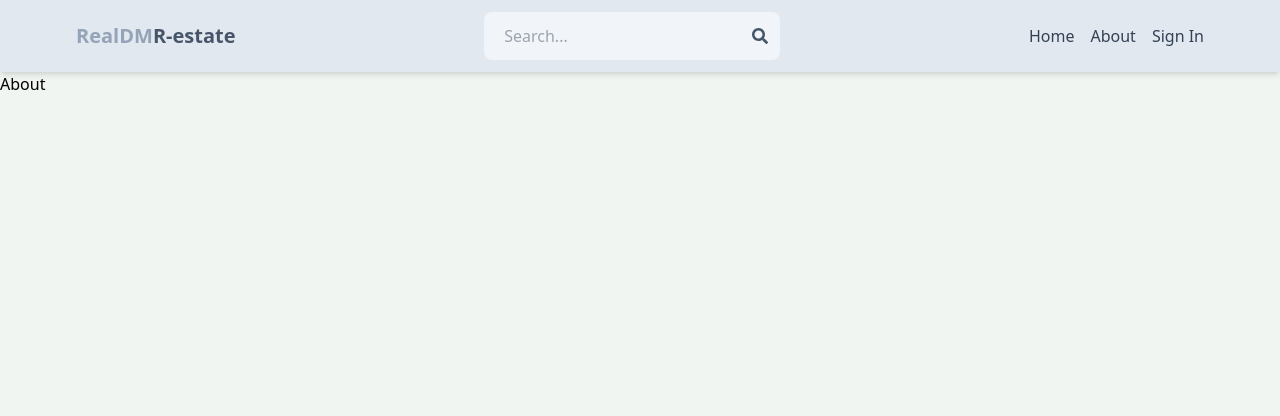
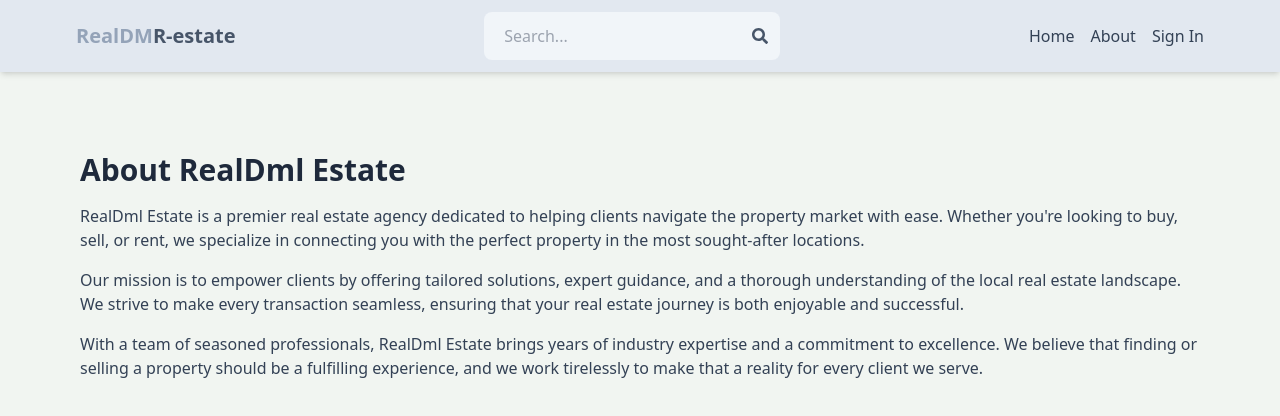
Before and after one commit to merlin254-X/full-stack-mern-estate, a React (Vite) app in the folder client/: page /about in a window 1280 px wide. Shown: the top 416 px of the page. Built offline with nearby package versions, Linux system fonts and the light colour scheme; no server answers.

Commit message:
complete about page

```diff
--- a/client/index.html
+++ b/client/index.html
@@ -2,9 +2,8 @@
 <html lang="en">
   <head>
     <meta charset="UTF-8" />
-    <link rel="icon" type="image/svg+xml" href="/vite.svg" />
     <meta name="viewport" content="width=device-width, initial-scale=1.0" />
-    <title>Vite + React</title>
+    <title>Realdml Estate</title>
   </head>
   <body>
     <div id="root"></div>
--- a/client/src/pages/About.jsx
+++ b/client/src/pages/About.jsx
@@ -1,7 +1,18 @@
-import React from 'react'
+import React from 'react';
 
 export default function About() {
   return (
-    <div>About</div>
-  )
+    <div className='py-20 px-4 max-w-6xl mx-auto'>
+      <h1 className='text-3xl font-bold mb-4 text-slate-800'>About RealDml Estate</h1>
+      <p className='mb-4 text-slate-700'>
+        RealDml Estate is a premier real estate agency dedicated to helping clients navigate the property market with ease. Whether you're looking to buy, sell, or rent, we specialize in connecting you with the perfect property in the most sought-after locations.
+      </p>
+      <p className='mb-4 text-slate-700'>
+        Our mission is to empower clients by offering tailored solutions, expert guidance, and a thorough understanding of the local real estate landscape. We strive to make every transaction seamless, ensuring that your real estate journey is both enjoyable and successful.
+      </p>
+      <p className='mb-4 text-slate-700'>
+        With a team of seasoned professionals, RealDml Estate brings years of industry expertise and a commitment to excellence. We believe that finding or selling a property should be a fulfilling experience, and we work tirelessly to make that a reality for every client we serve.
+      </p>
+    </div>
+  );
 }
```
